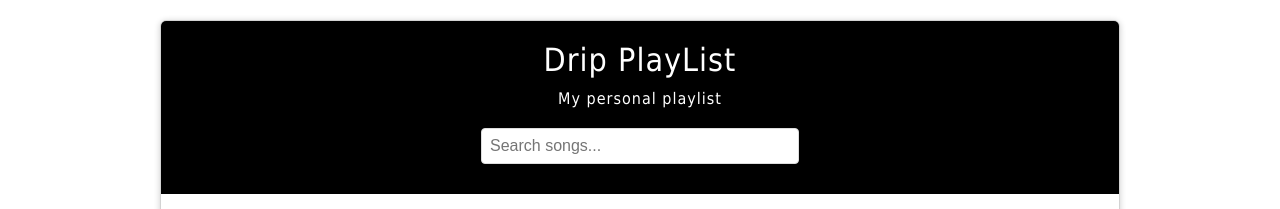
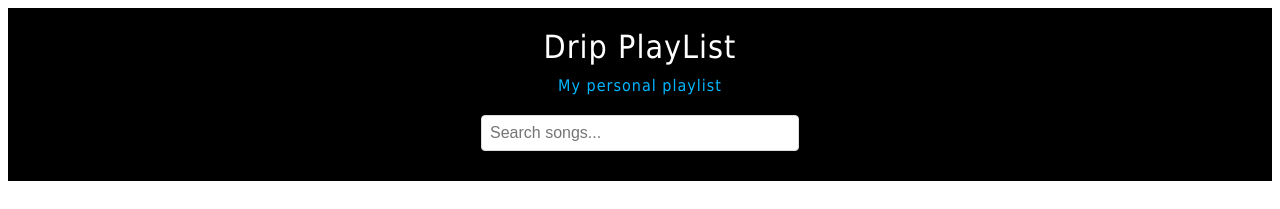
Before and after one commit to cxiong03/PlayList-App, a plain HTML site: page index.html in a window 1280 px wide. Shown: the top 209 px of the page. Drawn offline with Linux system fonts and the light colour scheme.

Commit message:
made changes to my styling

```diff
--- a/style.css
+++ b/style.css
@@ -10,14 +10,14 @@ h1, h2{
 }
 
 #page-banner p {
-    color: white;
+    color: rgb(0, 183, 255);
 }
 
 p {
     color: black;
 }
 
-#wrapper{
+/* #wrapper{
     width: 90%;
     max-width: 960px;
     margin: 20px auto;
@@ -27,7 +27,7 @@ p {
     padding: 0 0 20px;
     overflow: hidden;
     border: 1px solid lightgray;
-}
+} */
 
 #page-banner{
     background: rgb(0, 0, 0) ;
```
